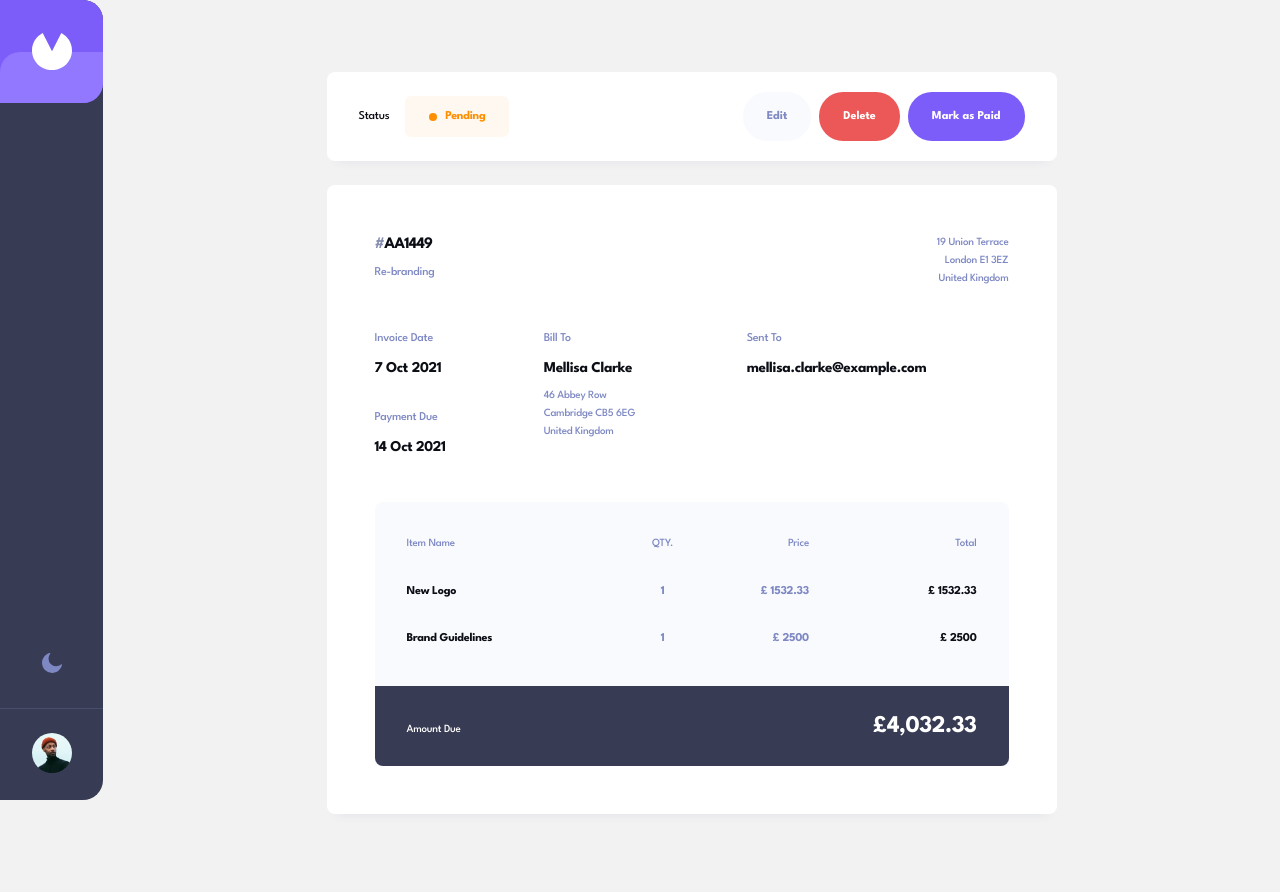
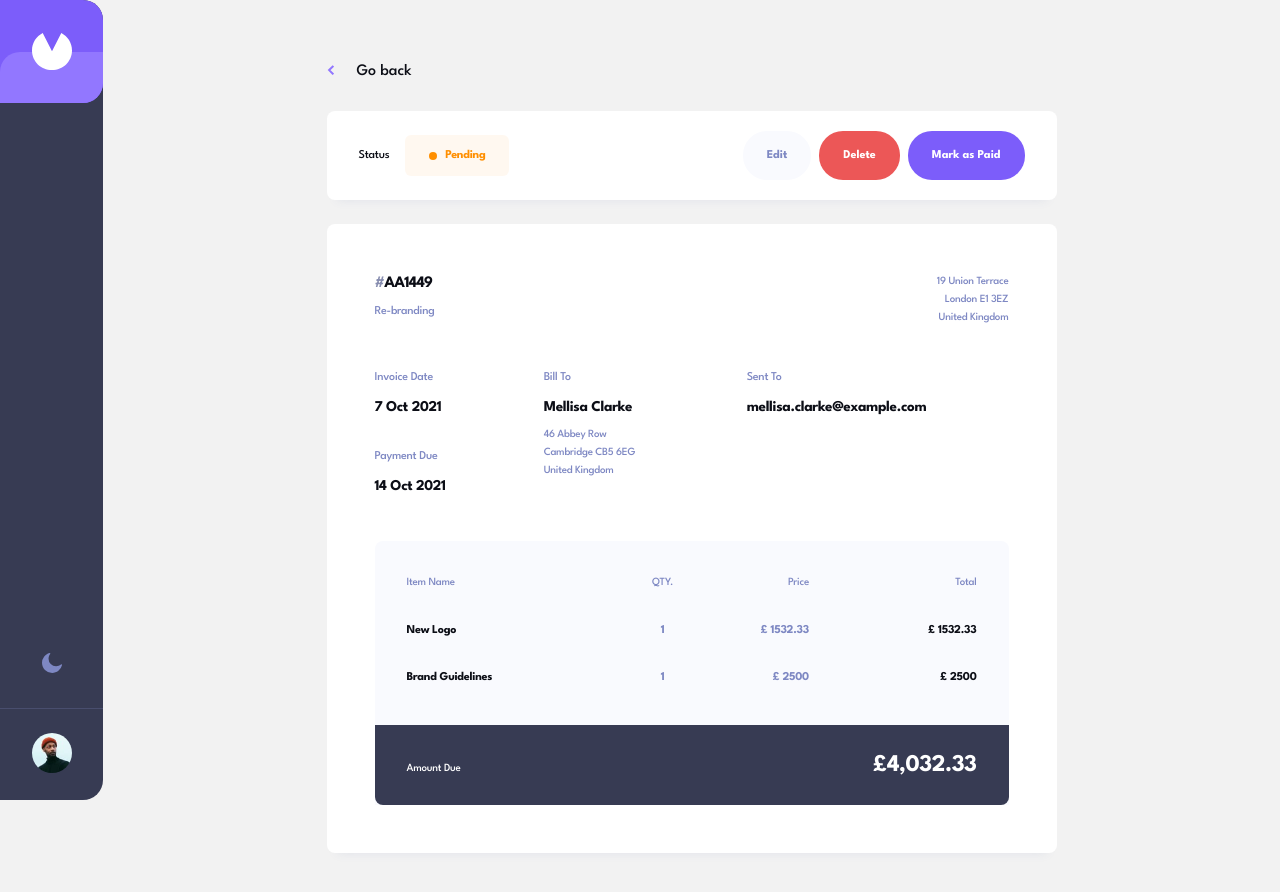
Before and after one commit to yjcyun/frontend_mentor, a Vue app in the folder guru/invoice-app/final-code/: page /AA1449 in a window 1280 px wide. Shown: the top 892 px of the page. Built offline with nearby package versions, Linux system fonts and the light colour scheme.

Commit message:
invoice: Add back button and update layout padding size

```diff
--- /dev/null
+++ b/guru/invoice-app/final-code/src/components/invoice-details/BackButton.vue
@@ -0,0 +1,12 @@
+<template>
+  <router-link to="/">
+    <img src="../../assets/icon-arrow-left.svg" alt="Left arrow icon" />
+    <span>Go back</span>
+  </router-link>
+</template>
+
+<style scoped>
+a span {
+  margin-left: 23px;
+}
+</style>
--- a/guru/invoice-app/final-code/src/components/invoice-details/InvoiceActions.vue
+++ b/guru/invoice-app/final-code/src/components/invoice-details/InvoiceActions.vue
@@ -29,6 +29,7 @@ export default {
   align-items: center;
   justify-content: space-between;
   padding: 24px 24px 27px;
+  margin-top: 32px;
 }
 
 .invoice-actions__status {
--- a/guru/invoice-app/final-code/src/components/layout/TheLayout.vue
+++ b/guru/invoice-app/final-code/src/components/layout/TheLayout.vue
@@ -1,7 +1,7 @@
 <template>
   <div class="layout">
     <the-sidebar></the-sidebar>
-    <main>
+    <main :class="smallPadding">
       <div class="wrapper"><slot></slot></div>
     </main>
   </div>
@@ -12,6 +12,11 @@ import TheSidebar from "./TheSidebar.vue";
 
 export default {
   components: { TheSidebar },
+  computed: {
+    smallPadding() {
+      return this.$route.params.invoiceId ? "sm-padding" : "";
+    },
+  },
 };
 </script>
 
@@ -28,6 +33,10 @@ main {
   min-height: 100vh;
 }
 
+.sm-padding {
+  padding: 64px 24px;
+}
+
 .wrapper {
   max-width: 730px;
   margin: auto;
--- a/guru/invoice-app/final-code/src/views/InvoiceDetails.vue
+++ b/guru/invoice-app/final-code/src/views/InvoiceDetails.vue
@@ -1,5 +1,6 @@
 <template>
   <div>
+    <back-button></back-button>
     <invoice-actions :status="invoice.status"></invoice-actions>
     <invoice-summary
       :id="invoice.id"
@@ -22,9 +23,10 @@ import InvoiceItem from "../components/invoices/InvoiceItem.vue";
 import devData from "../../data.json";
 import InvoiceActions from "../components/invoice-details/InvoiceActions.vue";
 import InvoiceSummary from "../components/invoice-details/InvoiceSummary.vue";
+import BackButton from "../components/invoice-details/BackButton.vue";
 
 export default {
-  components: { InvoiceItem, InvoiceActions, InvoiceSummary },
+  components: { InvoiceItem, InvoiceActions, InvoiceSummary, BackButton },
   data() {
     return {
       invoice: devData.find((inv) => inv.id === this.$route.params.invoiceId),
```
Also changed, not shown: guru/invoice-app/final-code/src/assets/icon-arrow-left.svg (added).
